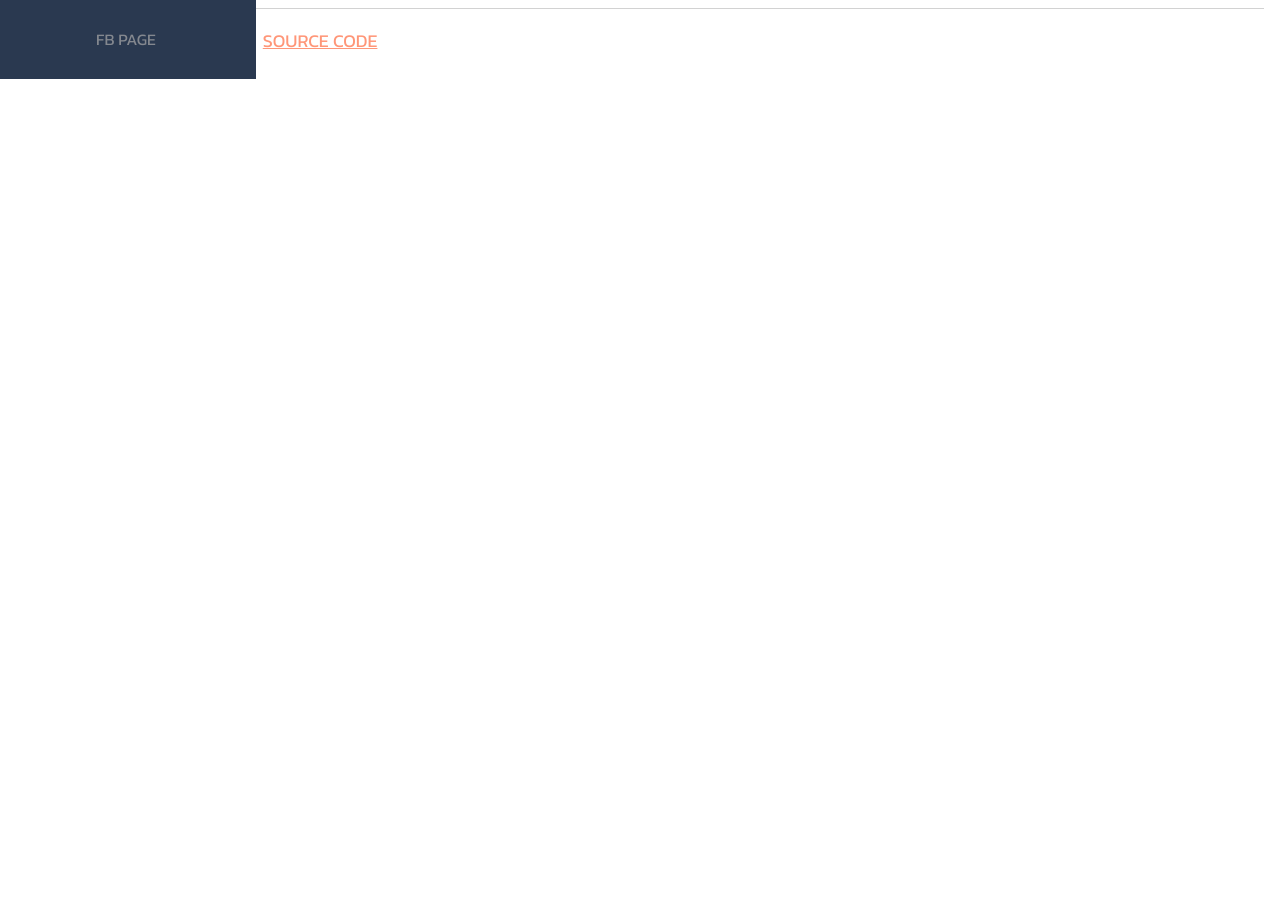
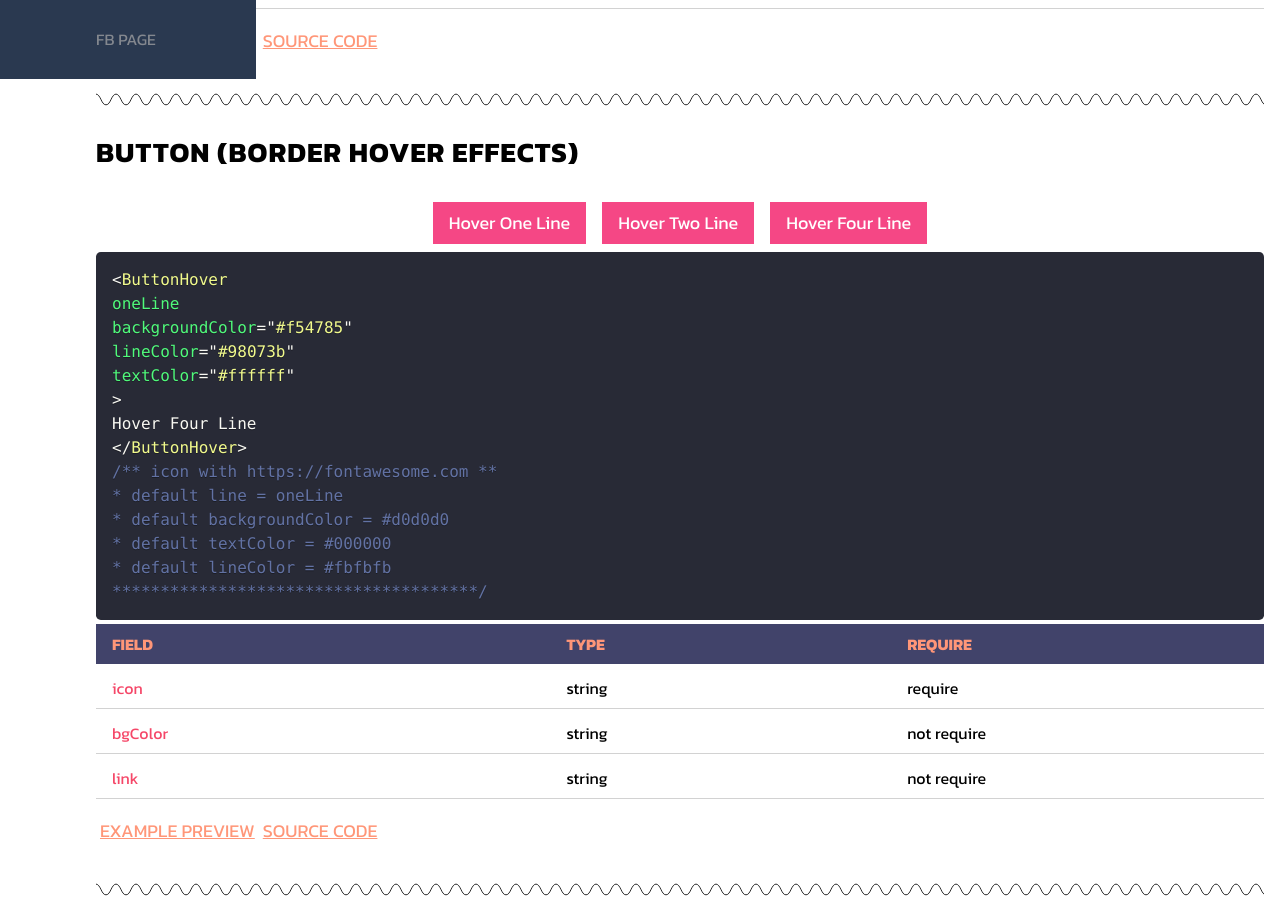
Before and after one commit to timenakrab/frontend-design, a Next.js app: page /button in a window 1280 px wide. Shown: the part 721-1644 px from the top of the page. Before the commit the page ends 832 px from the top, so only its background shows below. Built offline with nearby package versions, Linux system fonts and the light colour scheme; some icons are missing.

Commit message:
change color button example

```diff
--- a/pages/button/button-hover-border.tsx
+++ b/pages/button/button-hover-border.tsx
@@ -27,7 +27,7 @@ const ButtonHoverBorder = () => {
           </ButtonHover>
         </WarpButton>
         <WarpButton>
-          <ButtonHover twoLine backgroundColor="#f54785" lineColor="#98073b" textColor="#ffffff">
+          <ButtonHover twoLine backgroundColor="#41436a" lineColor="#f54768" textColor="#ff9678">
             Hover Two Line
           </ButtonHover>
         </WarpButton>
--- a/pages/button/index.tsx
+++ b/pages/button/index.tsx
@@ -3,6 +3,7 @@ import { NextRouter } from 'next/router';
 import React from 'react';
 import styled from 'styled-components';
 
+import ButtonHover from '../../src/button/ButtonHover';
 import ButtonIconFA from '../../src/button/ButtonIconFA';
 import CodePreview from '../../src/CodePreview';
 import Divider from '../../src/Divider';
@@ -125,6 +126,79 @@ const ButtonPage = ({ router }: ButtonPageProps) => {
           </SectionLinkExample>
         </SectionCode>
       </WarpButtonComp>
+      <Divider line="wave" />
+      <Text h2 customStyles={{ textTransform: 'uppercase', letterSpacing: 1 }}>
+        Button (border hover effects)
+      </Text>
+      <WarpButtonComp>
+        <SectionButton>
+          <WarpButton>
+            <ButtonHover oneLine backgroundColor="#f54785" lineColor="#98073b" textColor="#ffffff">
+              Hover One Line
+            </ButtonHover>
+          </WarpButton>
+          <WarpButton>
+            <ButtonHover twoLine backgroundColor="#f54785" lineColor="#98073b" textColor="#ffffff">
+              Hover Two Line
+            </ButtonHover>
+          </WarpButton>
+          <WarpButton>
+            <ButtonHover fourLine backgroundColor="#f54785" lineColor="#98073b" textColor="#ffffff">
+              Hover Four Line
+            </ButtonHover>
+          </WarpButton>
+        </SectionButton>
+        <SectionCode>
+          <CodePreview
+            language="tsx"
+            codeString={`
+            <ButtonHover
+              oneLine
+              backgroundColor="#f54785"
+              lineColor="#98073b"
+              textColor="#ffffff"
+            >
+              Hover Four Line
+            </ButtonHover>
+              /** icon with https://fontawesome.com **
+               * default line = oneLine
+               * default backgroundColor = #d0d0d0
+               * default textColor = #000000
+               * default lineColor = #fbfbfb
+               **************************************/
+            `}
+            customStyles={{ padding: 0 }}
+          />
+          <TableRequirefield
+            body={[
+              {
+                name: 'icon',
+                type: 'string',
+                require: true,
+              },
+              {
+                name: 'bgColor',
+                type: 'string',
+                require: false,
+              },
+              {
+                name: 'link',
+                type: 'string',
+                require: false,
+              },
+            ]}
+          />
+          <SectionLinkExample>
+            <Link href="/button/button-hover-border">
+              <LinkExample href="/button/button-hover-border">example preview</LinkExample>
+            </Link>
+            <LinkExample href={`${SOURCE_CODE_LINK}/src/button/ButtonHover.tsx`} target="_blank">
+              source code
+            </LinkExample>
+          </SectionLinkExample>
+        </SectionCode>
+      </WarpButtonComp>
+      <Divider line="wave" />
     </MainLayout>
   );
 };
--- a/src/button/ButtonHover.tsx
+++ b/src/button/ButtonHover.tsx
@@ -263,9 +263,14 @@ const ButtonHover = ({
     );
   }
   return (
-    <TwoLineButton backgroundColor={backgroundColor} lineColor={lineColor} textColor={textColor}>
-      <ChildTwo lineColor={lineColor}>{children}</ChildTwo>
-    </TwoLineButton>
+    <OneLineButton
+      backgroundColor={backgroundColor}
+      lineColor={lineColor}
+      textColor={textColor}
+      onClick={() => console.log('click')}
+    >
+      <ChildOne lineColor={lineColor}>{children}</ChildOne>
+    </OneLineButton>
   );
 };
 
```
